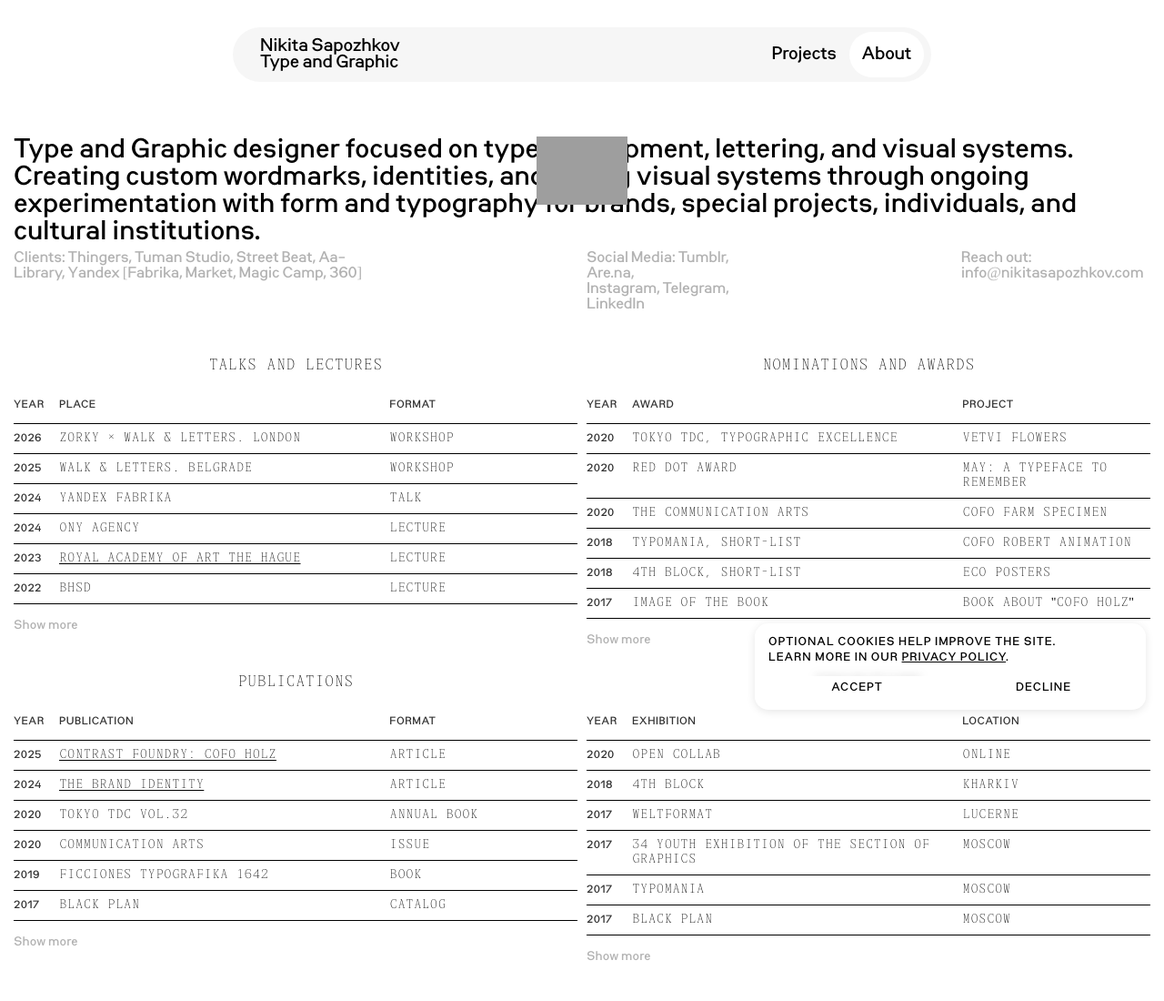
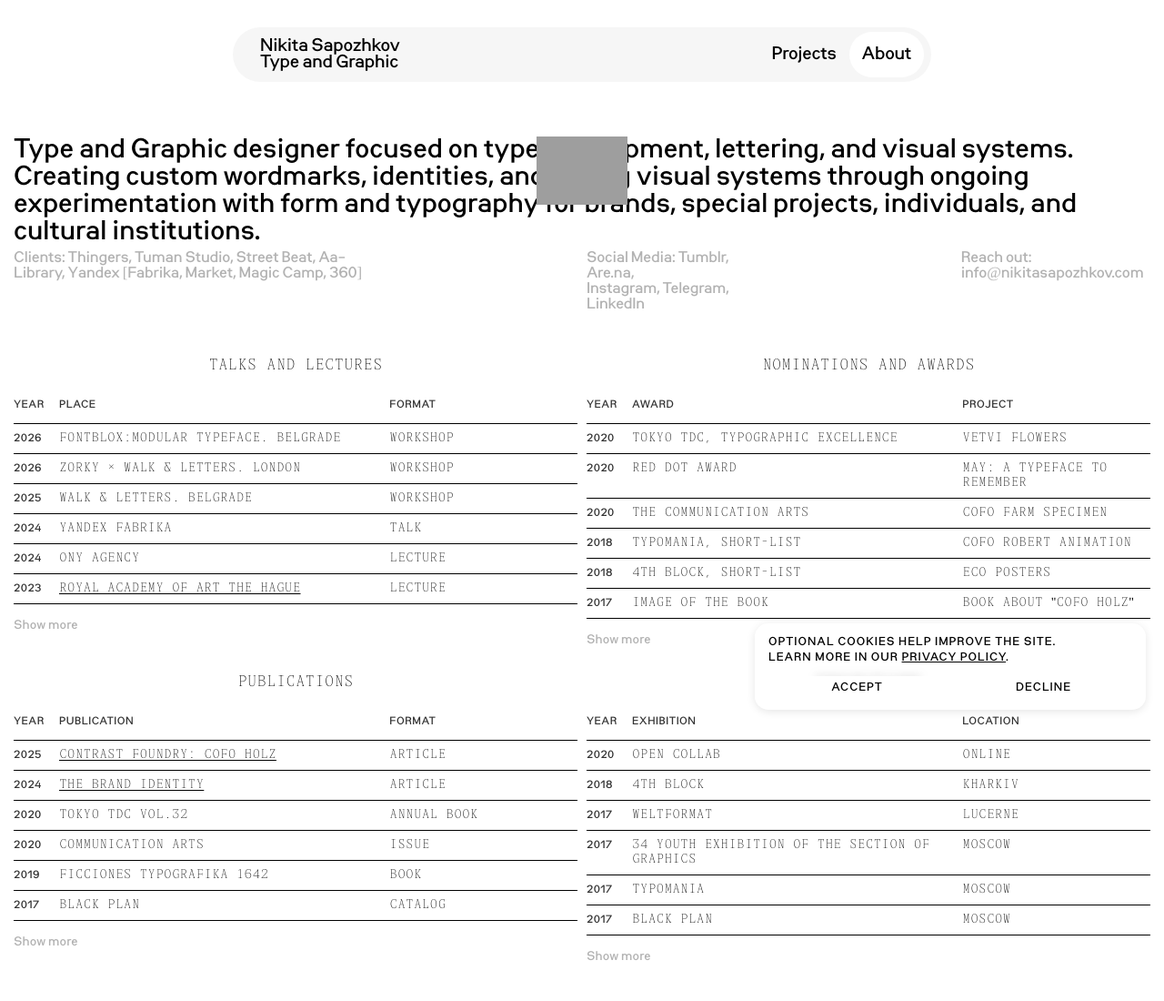
Before and after one commit to sloppy-psd/nikitasapozhkov, a website: page about.html in a window 1280 px wide. Shown: the top 1100 px of the page at 91% size. Drawn offline with Linux system fonts and the light colour scheme; grey boxes are pictures that could not be loaded.

Commit message:
New workshop

```diff
--- a/about.html
+++ b/about.html
@@ -153,6 +153,11 @@
                         <td class="year-column">YEAR</td>
                         <td>Place</td>
                         <td class="detail-column">FORMAT</td>
+                    </tr>
+                    <tr>
+                        <td class="year-column">2026</td>
+                        <td>Fontblox:Modular typeface. Belgrade</td>
+                        <td class="detail-column">Workshop</td>
                     </tr>
                     <tr>
                         <td class="year-column">2026</td>
```
